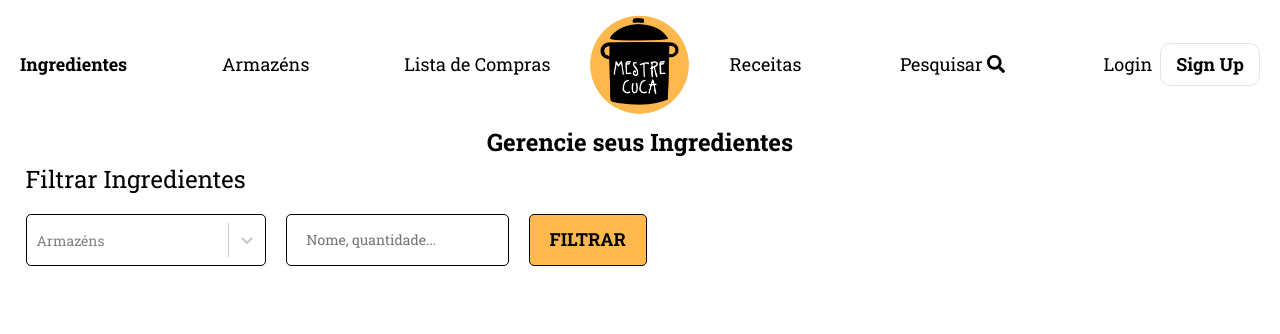
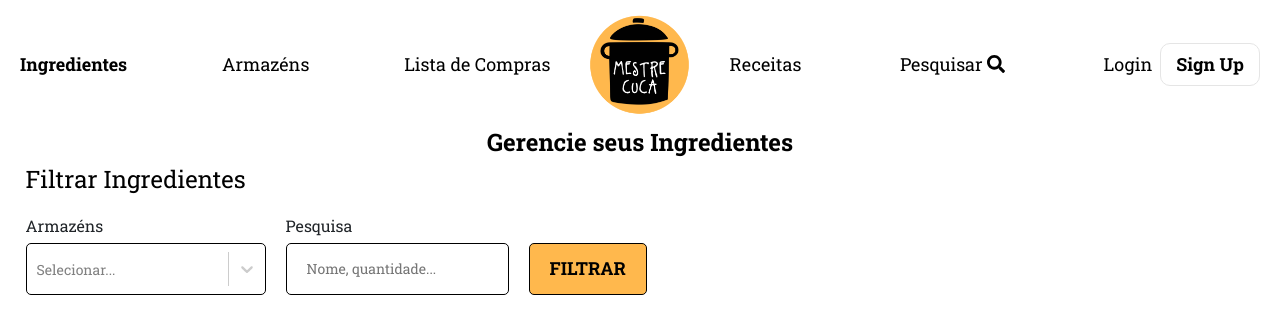
Before and after one commit to fabiofaundes/mestre-cuca-front, a React (Create React App) app in the folder front/mestre_cuca/: page / in a window 1280 px wide. Shown: the top 334 px of the page. Built offline with nearby package versions, Linux system fonts and the light colour scheme.

Commit message:
add label to inputs in Filter, add style to search input cancel button

```diff
--- a/front/mestre_cuca/src/App.css
+++ b/front/mestre_cuca/src/App.css
@@ -36,3 +36,8 @@ h2.title {
 .text-center {
   text-align: center;
 }
+
+label {
+  font-family: Roboto Slab;
+  margin-bottom: 5px;
+}
--- a/front/mestre_cuca/src/_components/Filter/Filter.js
+++ b/front/mestre_cuca/src/_components/Filter/Filter.js
@@ -1,11 +1,12 @@
 import React from 'react'
 import styled from 'styled-components'
-import { Input, Button, ReactSelect } from '../StyledComponents'
+import { Button, ReactSelect } from '../StyledComponents'
+import LabeledInput from '../LabeledInput/LabeledInput'
 import PropTypes, { string } from 'prop-types'
 
 const ComponentsBox = styled.div`
   display: flex;
-  align-items: stretch;
+  align-items: flex-end;
   flex-wrap: wrap;
 
   margin-top: 20px;
@@ -30,10 +31,23 @@ const Filter = ({ target, className }) => {
     }
   }
 
+  const getPlaceHolderText = () => {
+    switch (target) {
+      case 'ingrediente':
+        return 'Nome, quantidade...'
+
+      case 'armazem':
+        return 'Nome...'
+
+      default:
+        return ''
+    }
+  }
+
   const renderExtraComponents = () => {
     switch(target) {
       case 'ingrediente':
-        return <ReactSelect placeholder="Armazéns"/>
+        return <ReactSelect placeholder="Selecionar..." label="Armazéns"/>
       default:
         return <></>
     }
@@ -44,7 +58,13 @@ const Filter = ({ target, className }) => {
       <h2 className='title'>{getTitleText()}</h2>
       <ComponentsBox>
         { renderExtraComponents() }
-        <Input type='text' placeholder="Nome, quantidade..."/>
+        <LabeledInput
+          type="search"
+          id="txtFilterSearch"
+          name="filterSearch"
+          placeholder={getPlaceHolderText()}
+          label="Pesquisa"
+        />
         <Button>FILTRAR</Button>
       </ComponentsBox>
     </div>
--- /dev/null
+++ b/front/mestre_cuca/src/_components/LabeledInput/LabeledInput.js
@@ -0,0 +1,37 @@
+import React from 'react'
+import styled from 'styled-components'
+import PropTypes from 'prop-types'
+import { Input } from '../StyledComponents'
+
+const LabeledInput = ({id, label, placeholder, type, name, disabled}) => {
+
+  return(
+    <div className='d-flex flex-column justify-content-start'>
+      <label htmlFor={name}>{label}</label>
+      <Input
+        placeholder={placeholder}
+        type={type}
+        name={name}
+        id={id}
+        disabled={disabled}
+      />
+    </div>
+  )
+
+}
+
+LabeledInput.defaultProps = {
+  type: "text",
+  disabled: false,
+}
+
+LabeledInput.propTypes = {
+  id: PropTypes.string.isRequired,
+  label: PropTypes.string.isRequired,
+  placeholder: PropTypes.string,
+  type: PropTypes.oneOf(["text", "search"]),
+  name: PropTypes.string,
+  disabled: PropTypes.bool,
+}
+
+export default LabeledInput
--- a/front/mestre_cuca/src/_components/StyledComponents/ReactSelect.js
+++ b/front/mestre_cuca/src/_components/StyledComponents/ReactSelect.js
@@ -25,4 +25,11 @@ const NoOptionsMessage = props => {
   )
 }
 
-export default (props) => <ReactSelect components={{NoOptionsMessage}} classNamePrefix="react-select" {...props} />
+export default (props) => {
+  return(
+    <div className="d-flex flex-column align-items-start">
+      <label htmlFor={props.name}>{props.label}</label>
+      <ReactSelect components={{NoOptionsMessage}} classNamePrefix="react-select" {...props} />
+    </div>
+  )
+}
--- a/front/mestre_cuca/src/_components/StyledComponents/index.js
+++ b/front/mestre_cuca/src/_components/StyledComponents/index.js
@@ -18,13 +18,27 @@ const Input = styled.input `
   &:hover {
     border-color: rgba(0, 0, 0, 0.2)
   }
+
+  &[type="search"] {
+    outline-offset: unset;
+
+    &::-webkit-search-cancel-button{
+      -webkit-appearance: none;
+      padding: 5px;
+      background-color: ${colors.red};
+      border-radius: 100%;
+    }
+  }
 `
 
 const Button = styled.button `
   background: ${colors.defaultOrange};
   border: 1px solid ${colors.black};
   border-radius: 5px;
+  box-sizing: border-box;
+
   padding: 10px 20px;
+  min-height: 52px;
 
   font-family: Roboto Slab;
   font-size: 18px;
--- a/front/mestre_cuca/src/_components/index.js
+++ b/front/mestre_cuca/src/_components/index.js
@@ -1,4 +1,5 @@
 import NavBar from './NavBar/NavBar'
 import Filter from './Filter/Filter'
+import LabeledInput from './LabeledInput/LabeledInput'
 
-export { NavBar, Filter }
+export { NavBar, Filter, LabeledInput }
--- a/front/mestre_cuca/src/_helpers/cssHelper.js
+++ b/front/mestre_cuca/src/_helpers/cssHelper.js
@@ -1,5 +1,6 @@
 const colors = {
   defaultOrange: '#FFB84D',
+  red: '#B37924',
   black: '#000000'
 }
 
--- a/front/mestre_cuca/src/pages/Armazens/Armazens.js
+++ b/front/mestre_cuca/src/pages/Armazens/Armazens.js
@@ -1,9 +1,11 @@
 import React from 'react'
+import { Filter } from '../../_components'
 
 const Armazens = () => {
   return(
     <>
-      Gerenciar Armazéns
+      <h1 className='title text-center'>Gerencie seus Ingredientes</h1>
+      <Filter target='armazem' />
     </>
   )
 }
```
Also changed, not shown: 1 other file (tests, documents, lock files or other folders).
